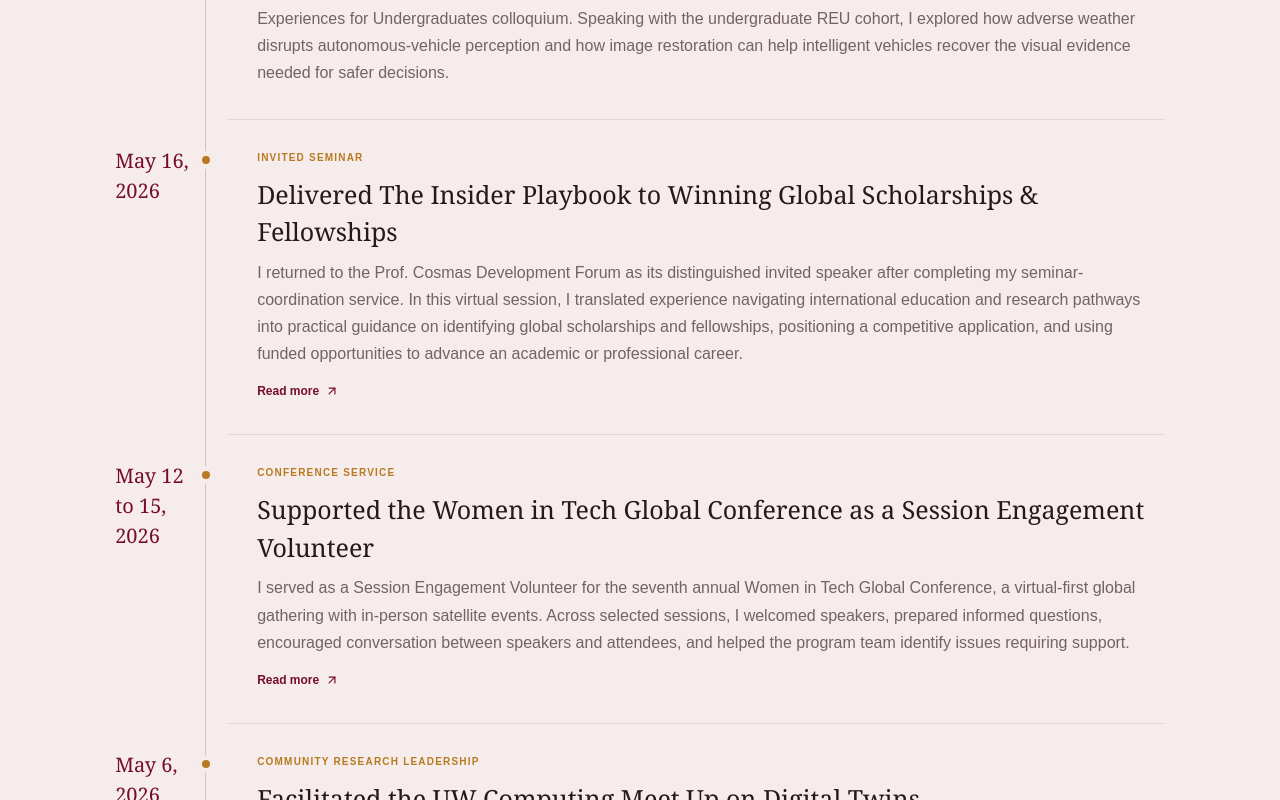
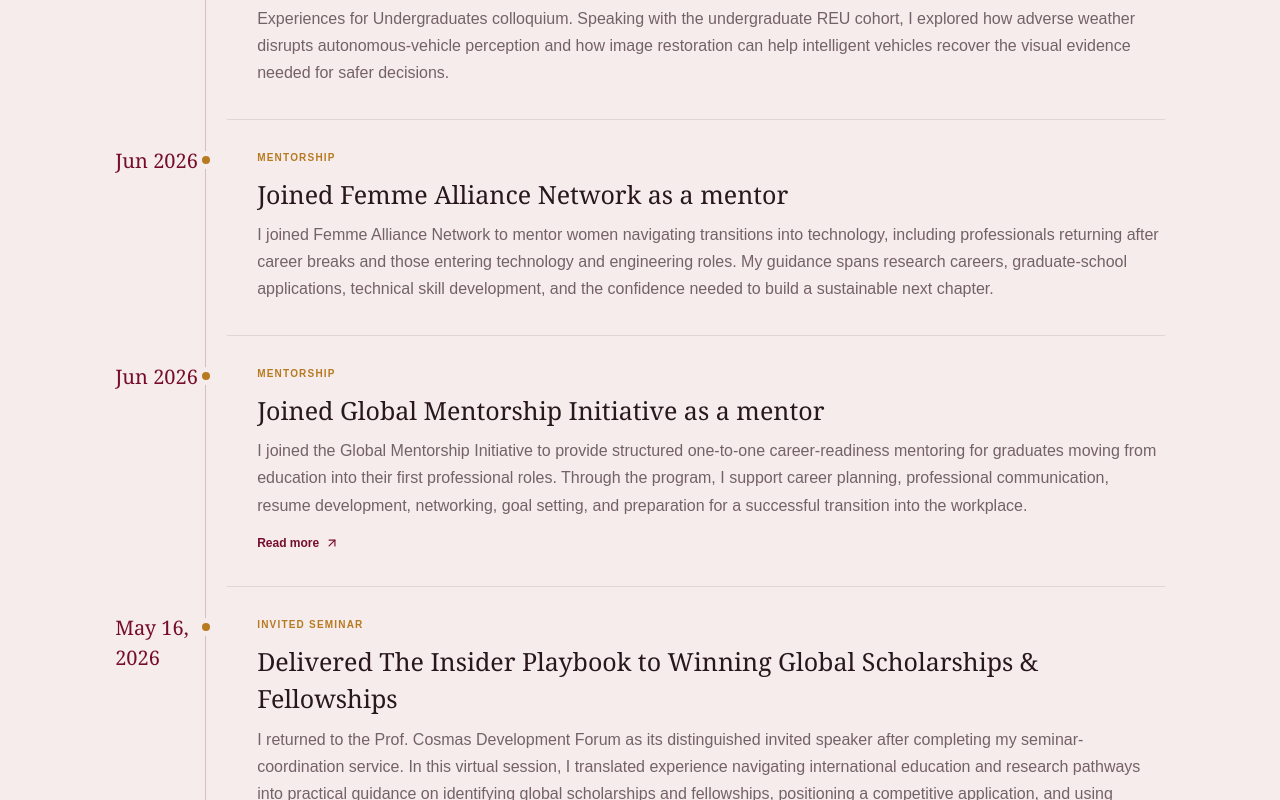
Before and after one commit to Judith989/judith-website-2026, a Next.js app: page /news in a window 1280 px wide. Shown: the part 1380-2180 px from the top of the page. Built offline with nearby package versions, Linux system fonts and the light colour scheme; no server answers.

Commit message:
Add 2026 mentorship appointments

```diff
--- a/app/cv/page.tsx
+++ b/app/cv/page.tsx
@@ -34,7 +34,7 @@
         <aside className="cv-sidebar">
           <div><strong>1,350+</strong><span>citations</span></div><div><strong>14</strong><span>h-index</span></div><div><strong>$150K</strong><span>projects led</span></div>
           <h3>Research areas</h3><p>Digital twins, trustworthy AI, computer vision, cyber-physical systems, simulation, and intelligent infrastructure.</p>
-          <h3>Service and leadership</h3><p><a href="https://www.womentech.net/global-ambassadors/South%20Korea/Judith%20/Njoku-Vowels" target="_blank" rel="noreferrer">WomenTech Network Global Ambassador</a> in South Korea since mid-2020. Seminar Coordinator for the Prof. Cosmas Development Forum&apos;s women-empowerment group for one year across 2025 and 2026, leading speaker outreach, event management, anchoring, and moderation. Reviewer for CVPR, ICML, NeurIPS, IEEE journals, and interdisciplinary AI venues.</p>
+          <h3>Service and leadership</h3><p><a href="https://www.womentech.net/global-ambassadors/South%20Korea/Judith%20/Njoku-Vowels" target="_blank" rel="noreferrer">WomenTech Network Global Ambassador</a> in South Korea since mid-2020. Mentor with Femme Alliance Network and the <a href="https://globalmentorship.org/be-a-mentor/" target="_blank" rel="noreferrer">Global Mentorship Initiative</a> since June 2026, supporting women entering technology and graduates transitioning into professional careers. Seminar Coordinator for the Prof. Cosmas Development Forum&apos;s women-empowerment group for one year across 2025 and 2026, leading speaker outreach, event management, anchoring, and moderation. Reviewer for CVPR, ICML, NeurIPS, IEEE journals, and interdisciplinary AI venues.</p>
         </aside>
       </section>
     </main>
--- a/app/news/page.tsx
+++ b/app/news/page.tsx
@@ -40,6 +40,8 @@
   { date: "June 17, 2026", category: "Virtual presentation", title: "PANDA presented virtually at i3CE 2026", text: "I presented PANDA, our lightweight digital twin framework for smart parking management, during the virtual program of the ASCE International Conference on Computing in Civil Engineering. The conference was held June 14 to 17 at Songdo Convensia in Songdo, Incheon, South Korea.", href: "https://www.i3ce2026.com/about/03.html" },
   { date: "June 3 to 7, 2026", category: "Conference", title: "OmniRestore presented at the IEEE/CVF CVPR Workshops in Denver", text: "An exciting milestone for our Secure Sensing and Learning Research Lab team. I presented OmniRestore, our parameter-efficient framework for universal adverse-weather image restoration, at the Colorado Convention Center in Denver, Colorado.", href: "https://openaccess.thecvf.com/content/CVPR2026W/NTIRE/papers/Njoku_OmniRestore_A_Parameter-Efficient_Framework_for_Universal_Adverse-Weather_Image_Restoration_CVPRW_2026_paper.pdf" },
   { date: "June 2026", category: "Invited talk", title: "Can AI Drive in the Storm? Restoring Vision for Autonomous Vehicles", text: "I delivered a 40-minute invited research lecture and question-and-answer session for the University of Wyoming Research Experiences for Undergraduates colloquium. Speaking with the undergraduate REU cohort, I explored how adverse weather disrupts autonomous-vehicle perception and how image restoration can help intelligent vehicles recover the visual evidence needed for safer decisions." },
+  { date: "June 2026", category: "Mentorship", title: "Joined Femme Alliance Network as a mentor", text: "I joined Femme Alliance Network to mentor women navigating transitions into technology, including professionals returning after career breaks and those entering technology and engineering roles. My guidance spans research careers, graduate-school applications, technical skill development, and the confidence needed to build a sustainable next chapter." },
+  { date: "June 2026", category: "Mentorship", title: "Joined Global Mentorship Initiative as a mentor", text: "I joined the Global Mentorship Initiative to provide structured one-to-one career-readiness mentoring for graduates moving from education into their first professional roles. Through the program, I support career planning, professional communication, resume development, networking, goal setting, and preparation for a successful transition into the workplace.", href: "https://globalmentorship.org/be-a-mentor/" },
   { date: "May 16, 2026", category: "Invited seminar", title: "Delivered The Insider Playbook to Winning Global Scholarships & Fellowships", text: "I returned to the Prof. Cosmas Development Forum as its distinguished invited speaker after completing my seminar-coordination service. In this virtual session, I translated experience navigating international education and research pathways into practical guidance on identifying global scholarships and fellowships, positioning a competitive application, and using funded opportunities to advance an academic or professional career.", href: "https://www.linkedin.com/posts/pcdf-official_studyabraod-scholarships-careeradvancement-activity-7461359203580964864-CzOA" },
   { date: "May 12 to 15, 2026", category: "Conference service", title: "Supported the Women in Tech Global Conference as a Session Engagement Volunteer", text: "I served as a Session Engagement Volunteer for the seventh annual Women in Tech Global Conference, a virtual-first global gathering with in-person satellite events. Across selected sessions, I welcomed speakers, prepared informed questions, encouraged conversation between speakers and attendees, and helped the program team identify issues requiring support.", href: "https://www.linkedin.com/posts/women-in-tech-south-korea_huge-thanks-to-women-in-tech-south-korea-activity-7454583342248800257-EChu" },
   { date: "May 6, 2026", category: "Community research leadership", title: "Facilitated the UW Computing Meet Up on Digital Twins", text: "At Altitude Chophouse in Laramie, Wyoming, I facilitated a University of Wyoming School of Computing evening that brought six complementary views of digital twins into one conversation. Vanessa Lueck addressed people and policy, Jian Gong discussed sensor networks, Wabi Demeke presented physics modeling, Jane Crayton connected utility with immersive education, and Paul Gyreyiri explored visualization and virtual reality. I completed the program with a battery-management digital twin case study before opening the room for informal interdisciplinary discussion.", href: "https://www.linkedin.com/posts/judith989_four-weeks-ago-i-facilitated-the-uw-computing-activity-7468040070458040320-976W" },
```
